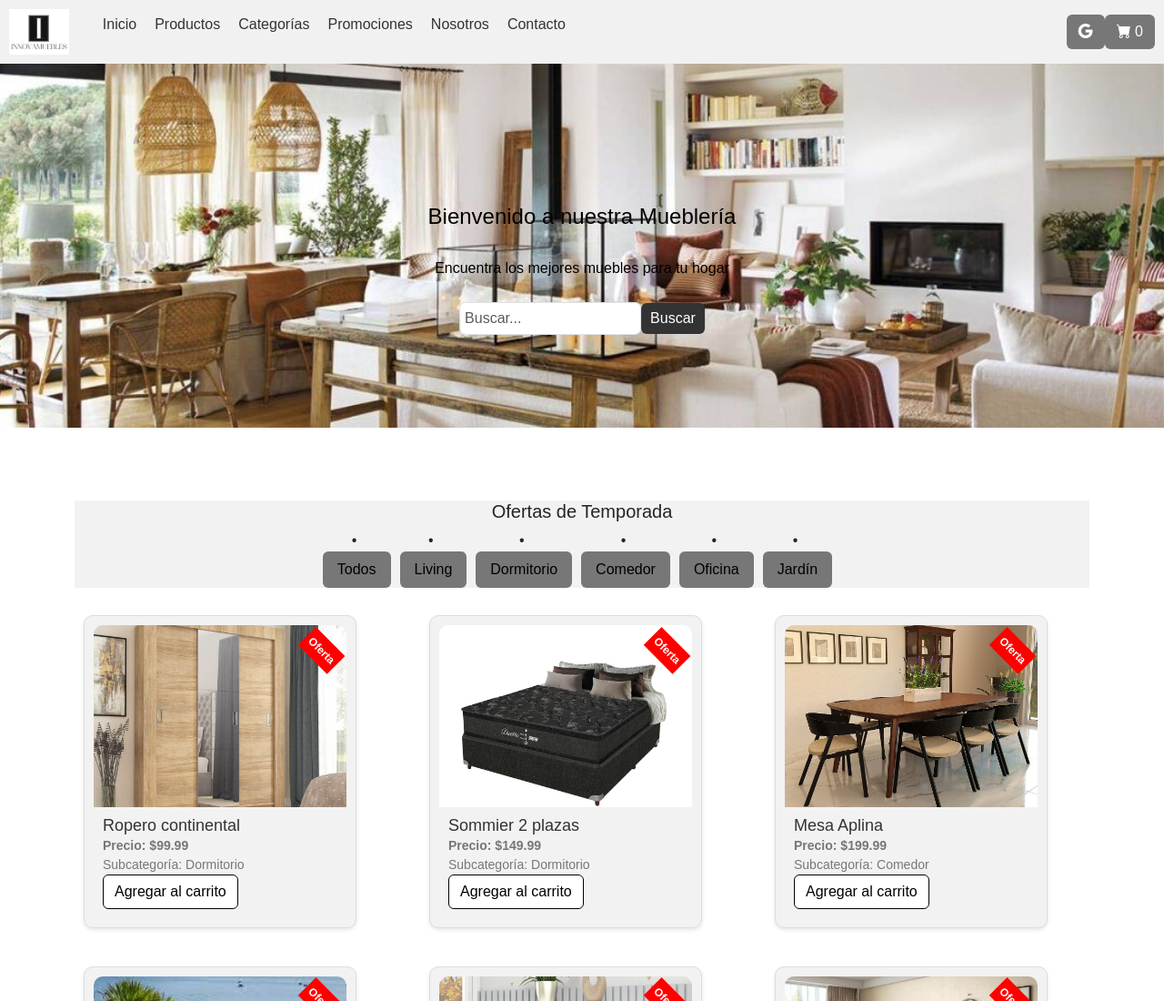
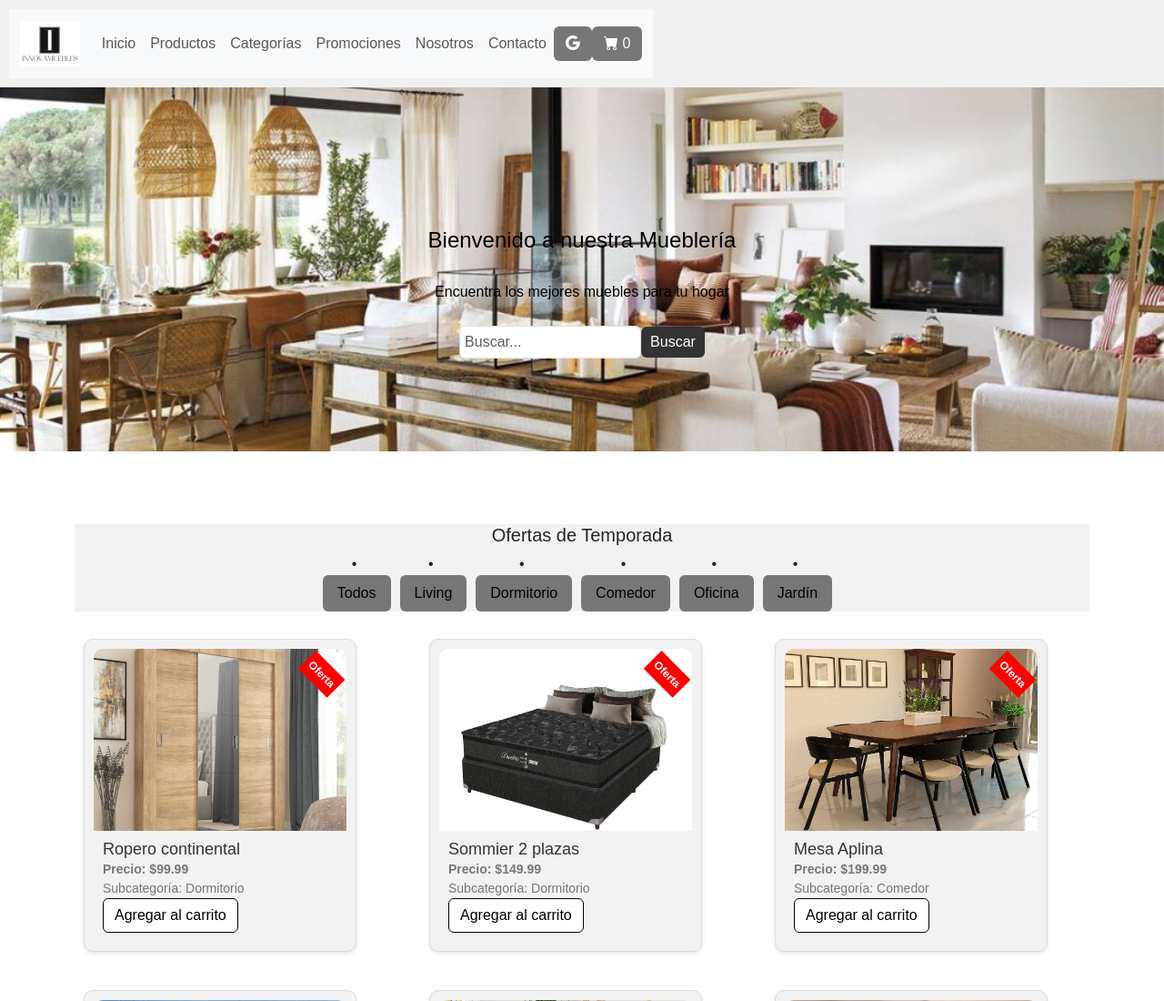
Before and after one commit to gusfergirona/Gustavo-Ferreira, a plain HTML site: page index.html in a window 1280 px wide. Shown: the top 1100 px of the page at 91% size. Drawn offline with nearby package versions, Linux system fonts and the light colour scheme.

Commit message:
version2

```diff
--- a/index.html
+++ b/index.html
@@ -32,29 +32,49 @@
         .productos-destacados .producto {
             margin-bottom: 2rem;
         }
+        .logo img {
+            max-width: 150px; /* Ajusta el tamaño máximo del logo */
+        }
     </style>
 </head>
 <body>
   <header>
-    <div class="logo">
-      <img src="./multmedia/images/logo.png" alt="Logo de la Mueblería">
-    </div>
-    <nav>
-      <ul class="menu">
-        <li><a href="./index.html">Inicio</a></li>
-        <li><a href="./pages/productos.html">Productos</a></li>
-        <li><a href="./pages/categorias.html">Categorías</a></li>
-        <li><a href="./pages/promociones.html">Promociones</a></li>
-        <li><a href="./pages/nosotros.html">Nosotros</a></li>
-        <li><a href="./pages/contacto.html">Contacto</a></li>
-      </ul>
+    <nav class="navbar navbar-expand-lg navbar-light bg-light">
+      <div class="container">
+        <a class="navbar-brand logo" href="#"><img src="./multmedia/images/logo.png" alt="Logo de la Mueblería"></a>
+        <button class="navbar-toggler" type="button" data-bs-toggle="collapse" data-bs-target="#navbarNav" aria-controls="navbarNav" aria-expanded="false" aria-label="Toggle navigation">
+          <span class="navbar-toggler-icon"></span>
+        </button>
+        <div class="collapse navbar-collapse justify-content-end" id="navbarNav">
+          <ul class="navbar-nav">
+            <li class="nav-item">
+              <a class="nav-link" href="./index.html">Inicio</a>
+            </li>
+            <li class="nav-item">
+              <a class="nav-link" href="./pages/productos.html">Productos</a>
+            </li>
+            <li class="nav-item">
+              <a class="nav-link" href="./pages/categorias.html">Categorías</a>
+            </li>
+            <li class="nav-item">
+              <a class="nav-link" href="./pages/promociones.html">Promociones</a>
+            </li>
+            <li class="nav-item">
+              <a class="nav-link" href="./pages/nosotros.html">Nosotros</a>
+            </li>
+            <li class="nav-item">
+              <a class="nav-link" href="./pages/contacto.html">Contacto</a>
+            </li>
+          </ul>
+        </div>
+        <div class="ms-auto">
+          <a href="#" class="btn btn-gris"><i class="bi bi-google"></i></a>
+        </div>
+        <div class="carrito">
+          <a href="#" class="btn btn-gris"><i class="bi bi-cart-fill"></i> <span id="carrito-count">0</span></a>
+        </div>
+      </div>
     </nav>
-    <div class="login ms-auto">
-      <a href="#" class="btn btn-gris"><i class="bi bi-google"></i></a>
-    </div>
-    <div class="carrito">
-      <a href="#" class="btn btn-gris"><i class="bi bi-cart-fill"></i> <span id="carrito-count">0</span></a>
-    </div>
   </header>
 
   <section class="banner">
```
